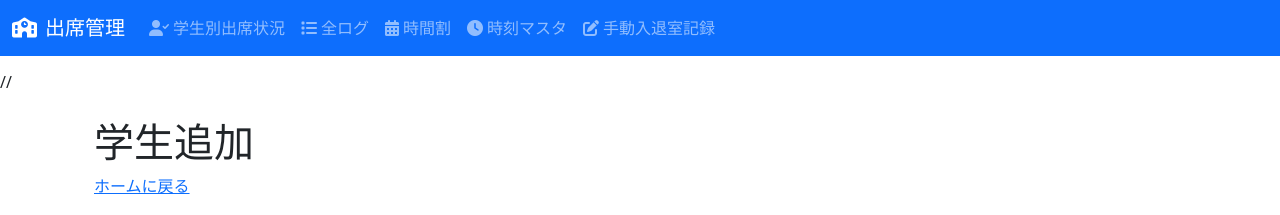
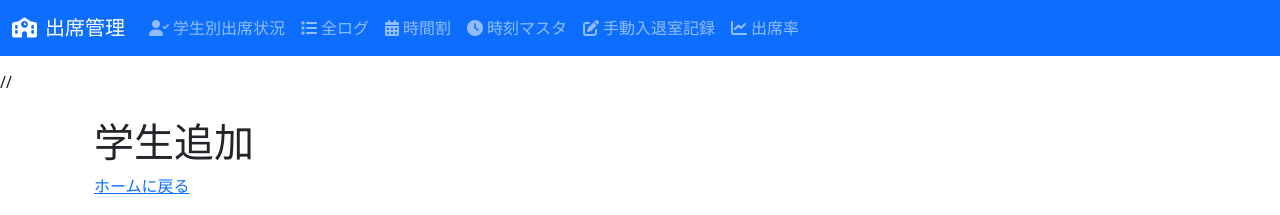
Before and after one commit to tsakenoto77-afk/manegement-students, a Flask app: page /add_student in a window 1280 px wide. Shown: the top 215 px of the page. Run offline with Flask 3, Linux system fonts and the light colour scheme.

Commit message:
Update base.html

```diff
--- a/templates/base.html
+++ b/templates/base.html
@@ -37,9 +37,12 @@
                     <li class="nav-item">
                         <a class="nav-link" href="{{ url_for('time_master_page') }}"><i class="fas fa-clock me-1"></i>時刻マスタ</a>
                     </li>
+                    <li class="nav-item">
+                        <a class="nav-link" href="{{ url_for('manual_entry_page') }}"><i class="fas fa-edit me-1"></i>手動入退室記録</a>
+                    </li>
                     <!-- ここに新しいリンクを追加 -->
                     <li class="nav-item">
-                        <a class="nav-link" href="{{ url_for('manual_entry_page') }}"><i class="fas fa-edit me-1"></i>手動入退室記録</a>
+                        <a class="nav-link" href="{{ url_for('attendance_rate_page') }}"><i class="fas fa-chart-line me-1"></i>出席率</a>
                     </li>
                 </ul>
             </div>
```
